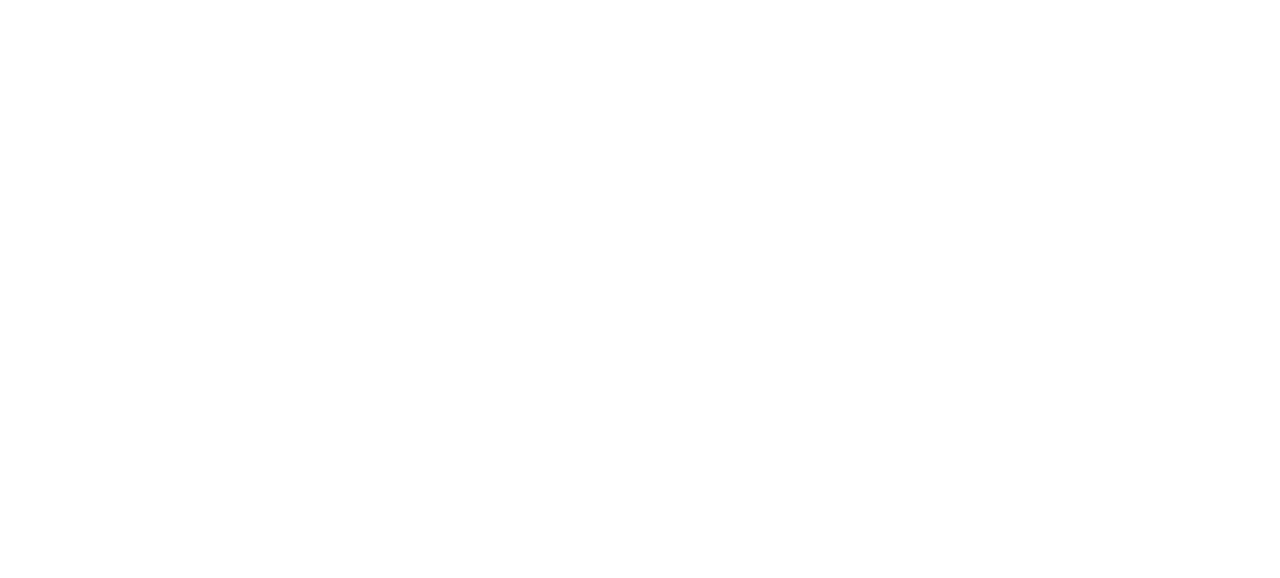
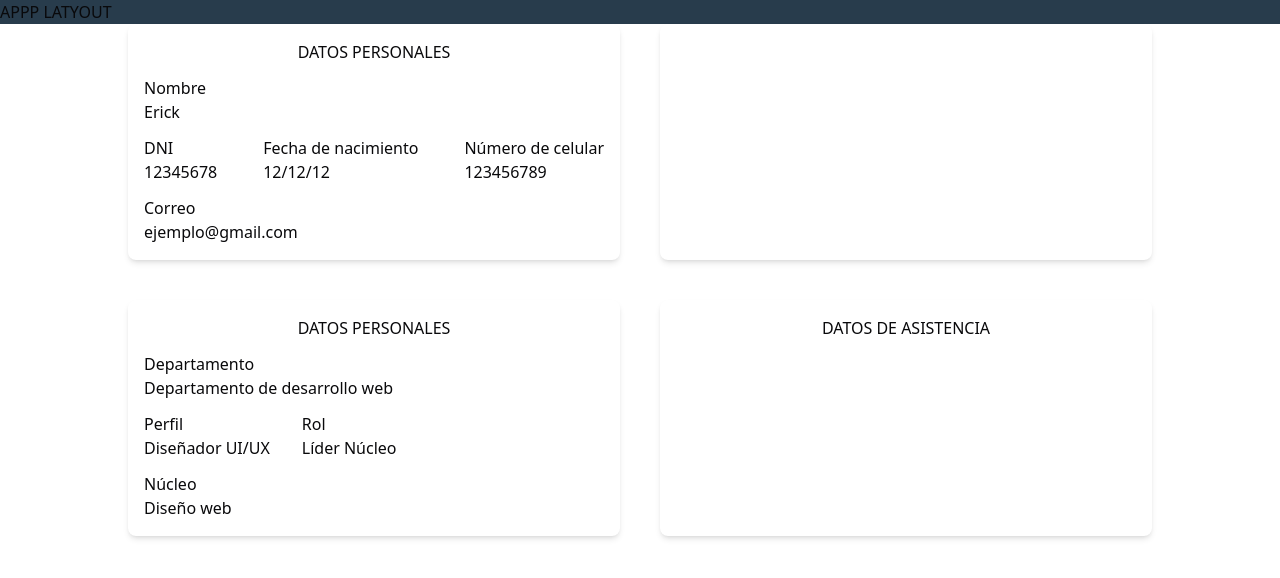
Before and after one commit to ConsigueVentas-Team/CRM_Frontend, a React (Vite) app: page /users in a window 1280 px wide. Before the commit this address had no page. Shown: the top 578 px of the page. Built offline with nearby package versions, Linux system fonts and the light colour scheme.

Commit message:
estructura de perfil de usuario

```diff
--- a/src/routes/app.tsx
+++ b/src/routes/app.tsx
@@ -1,3 +1,4 @@
+import { Profile } from "@/ui/users/pages/Profile";
 import AppLayout from "../layouts/AppLayout";
 
 const appRouter = {
@@ -12,6 +13,10 @@ const appRouter = {
         </div>
       ),
     },
+    {
+      path: "users",
+      element: (<Profile />),
+    }
   ],
 };
 
--- /dev/null
+++ b/src/ui/users/pages/Profile.tsx
@@ -0,0 +1,67 @@
+
+export const Profile = () => {
+    return (
+        <div className="w-full bg-white">
+            <div className="flex flex-col gap-10 w-[80%] mx-auto">
+                <div className="flex gap-10 ">
+                    <div className="bg-white shadow-md p-4 rounded-lg w-full flex flex-col gap-3">
+                        <p className="flex justify-center font-medium">DATOS PERSONALES</p>
+                        <div>
+                            <p>Nombre</p>
+                            <p className="font-medium">Erick</p>
+                        </div>
+                        <div className="flex justify-between">
+                            <div className="">
+                                <p className="">DNI</p>
+                                <p className="font-medium">12345678</p>
+                            </div>
+                            <div className="">
+                                <p className="">Fecha de nacimiento</p>
+                                <p className="font-medium">12/12/12</p>
+                            </div>
+                            <div className="">
+                                <p>Número de celular</p>
+                                <p className="font-medium">123456789</p>
+                            </div>
+                        </div>
+                        <div>
+                            <p>Correo</p>
+                            <p className="font-medium">ejemplo@gmail.com</p>
+                        </div>
+                    </div>
+
+                    <div className="bg-white shadow-md p-4 rounded-lg w-full">
+
+                    </div>
+                </div>
+
+                <div className="flex gap-10">
+                    <div className="bg-white shadow-md p-4 rounded-lg w-full flex flex-col gap-3">
+                        <p className="flex justify-center font-medium">DATOS PERSONALES</p>
+                        <div>
+                            <p>Departamento</p>
+                            <p className="font-medium">Departamento de desarrollo web</p>
+                        </div>
+                        <div className="flex justify-start gap-8">
+                            <div className="">
+                                <p className="">Perfil</p>
+                                <p className="font-medium">Diseñador UI/UX</p>
+                            </div>
+                            <div className="">
+                                <p className="">Rol</p>
+                                <p className="font-medium">Líder Núcleo</p>
+                            </div>
+                        </div>
+                        <div>
+                            <p>Núcleo</p>
+                            <p className="font-medium">Diseño web</p>
+                        </div>
+                    </div>
+                    <div className="bg-white shadow-md p-4 rounded-lg w-full">
+                        <p className="flex justify-center font-medium">DATOS DE ASISTENCIA</p>
+                    </div>
+                </div>
+            </div>
+        </div>
+    )
+}
```
